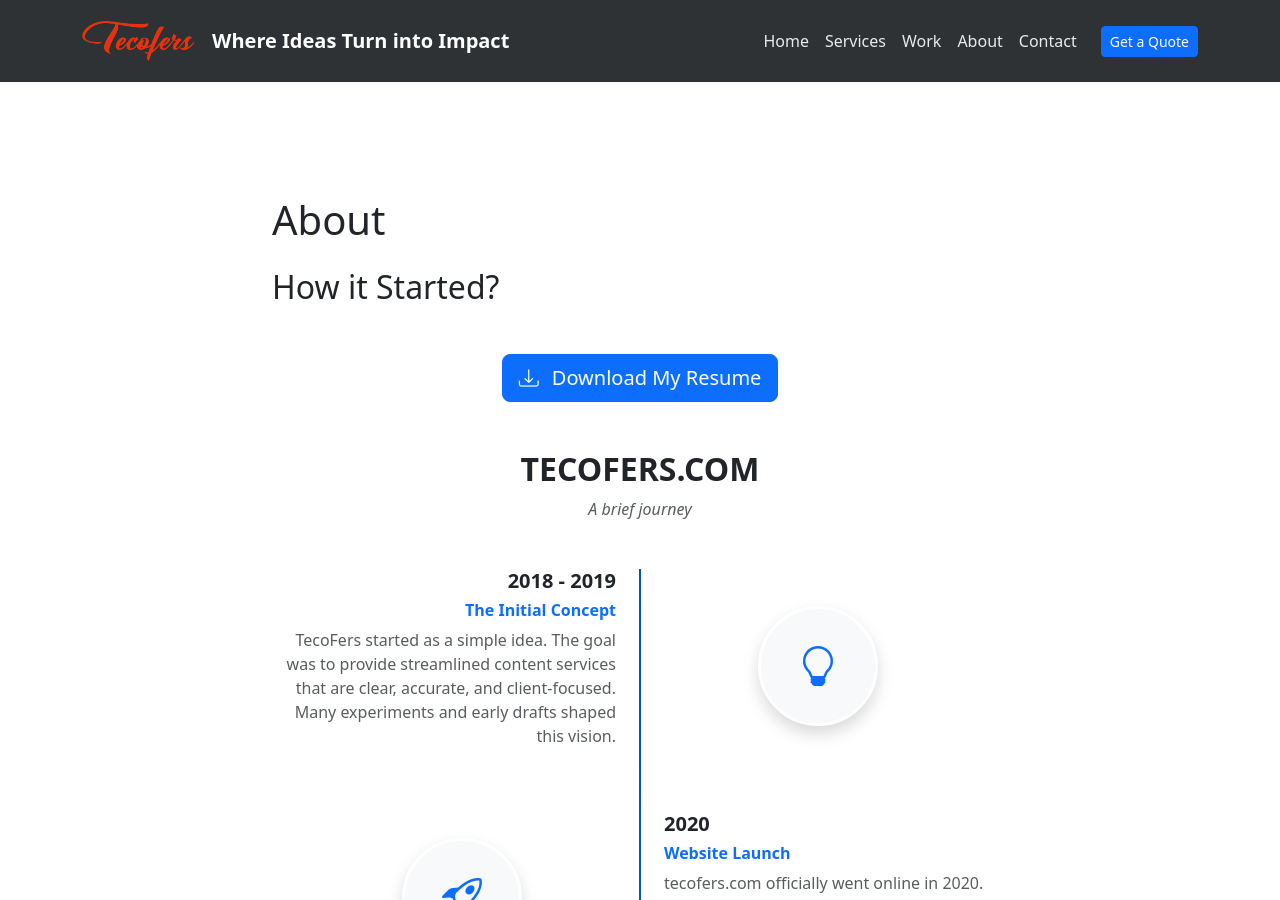
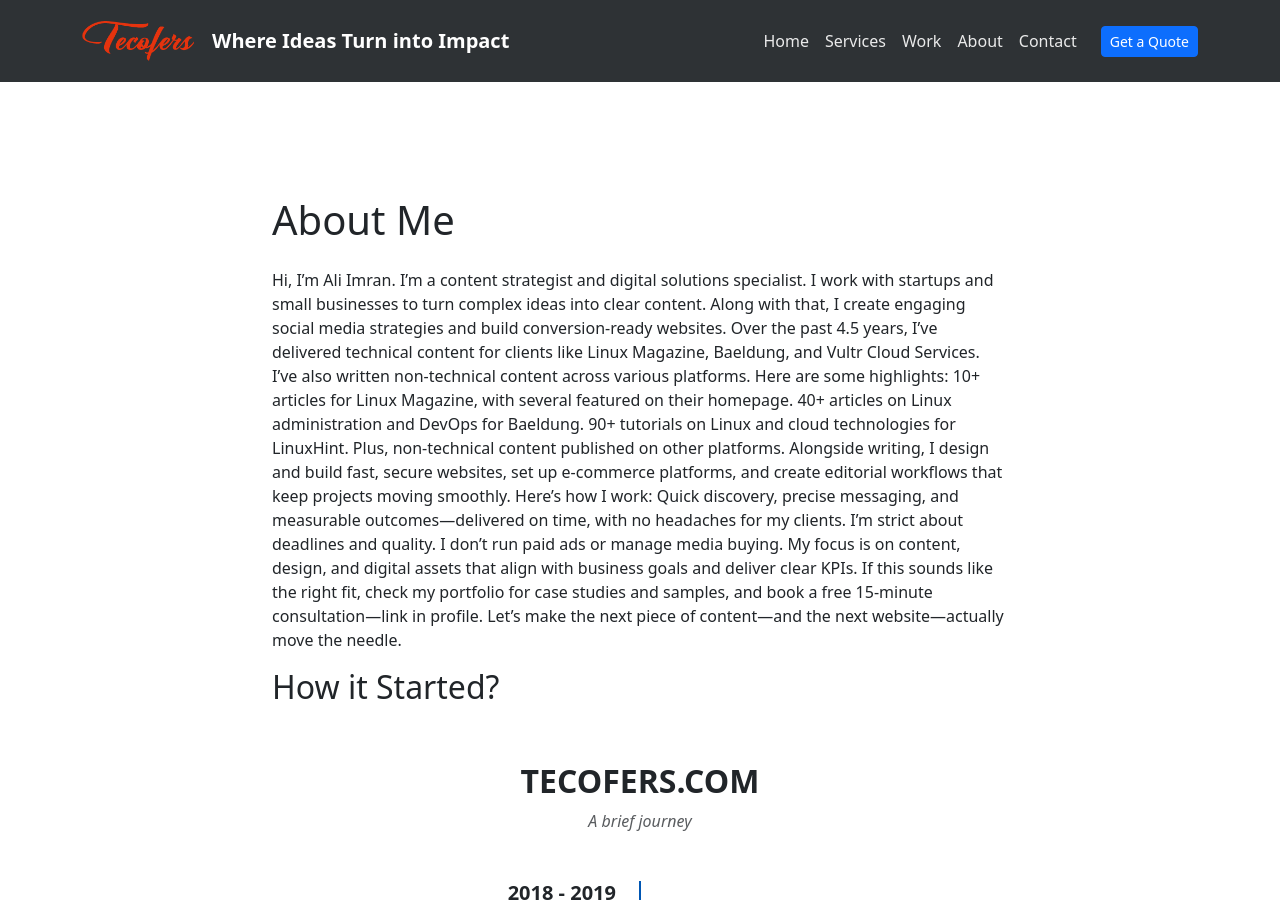
Before and after one commit to tecofers/tecofers.github.io, a Jekyll site: the page built from about.md, in a window 1280 px wide and 900 px high. Built offline with Jekyll 4.4.1, drawn with Linux system fonts in a browser that asks for light colours; nearby versions of some CDN libraries.

Commit message:
update about

```diff
--- a/about.md
+++ b/about.md
@@ -1,16 +1,43 @@
 ---
 layout: portfolio
-title: About
+title: About Me
 permalink: /about/
 ---
 
+<p> Hi, I’m Ali Imran.
+I’m a content strategist and digital solutions specialist.
+
+I work with startups and small businesses to turn complex ideas into clear content. Along with that, I create engaging social media strategies and build conversion-ready websites.
+
+Over the past 4.5 years, I’ve delivered technical content for clients like Linux Magazine, Baeldung, and Vultr Cloud Services. I’ve also written non-technical content across various platforms.
+
+Here are some highlights:
+
+10+ articles for Linux Magazine, with several featured on their homepage.
+
+40+ articles on Linux administration and DevOps for Baeldung.
+
+90+ tutorials on Linux and cloud technologies for LinuxHint.
+
+Plus, non-technical content published on other platforms.
+
+Alongside writing, I design and build fast, secure websites, set up e-commerce platforms, and create editorial workflows that keep projects moving smoothly.
+
+Here’s how I work:
+Quick discovery, precise messaging, and measurable outcomes—delivered on time, with no headaches for my clients. I’m strict about deadlines and quality.
+
+I don’t run paid ads or manage media buying. My focus is on content, design, and digital assets that align with business goals and deliver clear KPIs.
+
+If this sounds like the right fit, check my portfolio for case studies and samples, and book a free 15-minute consultation—link in profile.
+
+Let’s make the next piece of content—and the next website—actually move the needle.
+
+</p>
+
+
 ## How it Started?
 
-<div class="text-center mt-5">
-    <a href="/path/to/your/resume.pdf" class="btn btn-primary btn-lg" download>
-        <i class="bi bi-download me-2"></i> Download My Resume
-    </a>
-</div>
+
 
 <!-- Bootstrap v5.3.3 About Timeline Section -->
 <section class="py-5" id="about">
```
Also changed, not shown: _posts/2025-02-06-Significant-Cyber-Incidents.md (+1 -1 lines).
